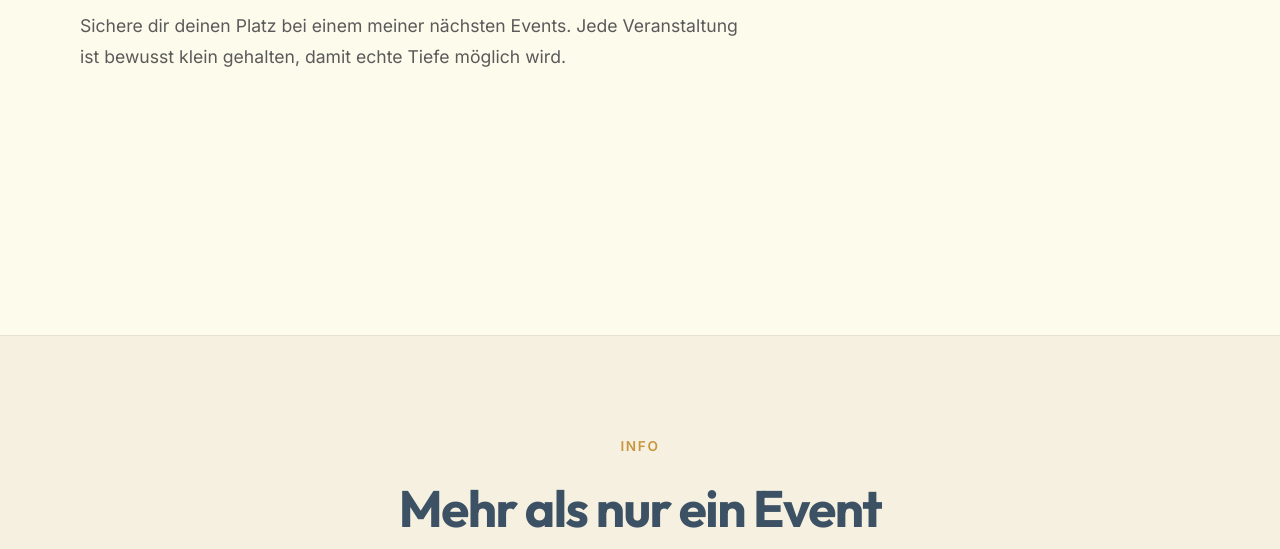
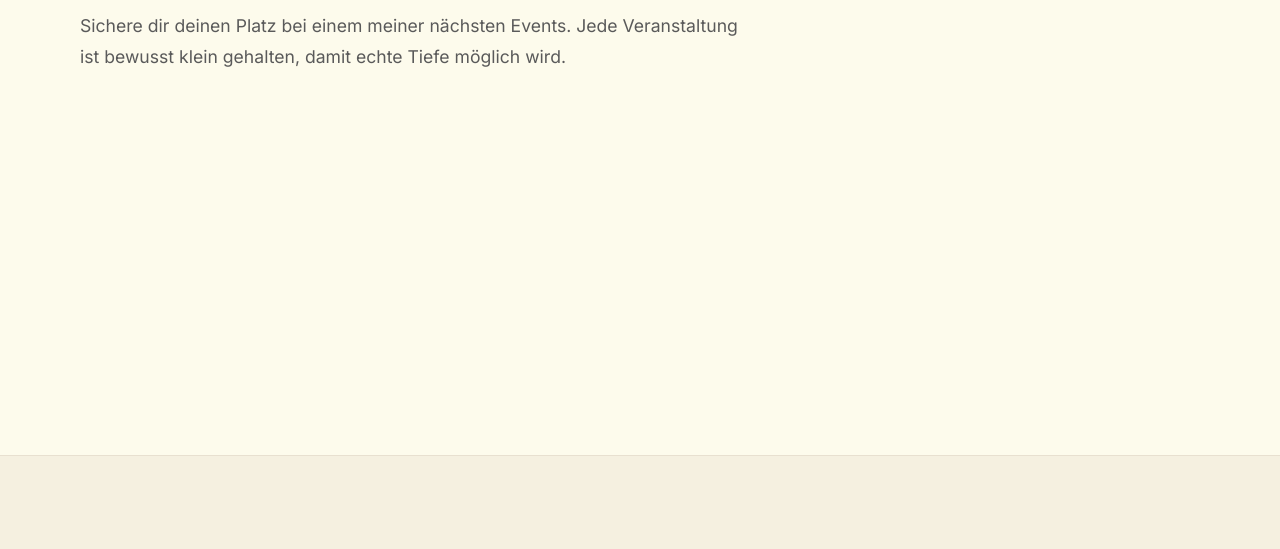
Before and after one commit to michael-geiregger/Website, a plain HTML site: page events.html in a window 1280 px wide. Shown: the part 756-1305 px from the top of the page. Drawn offline with Linux system fonts and the light colour scheme; no server answers.

Commit message:
style: Increase spacing between events and info section

```diff
--- a/events.html
+++ b/events.html
@@ -73,7 +73,7 @@
     </section>
 
     <!-- UPCOMING EVENTS SECTION -->
-    <section class="section">
+    <section class="section" style="padding-bottom: 120px;">
         <div class="container">
             <div class="section-label reveal">Termine</div>
             <h2 class="section-title reveal">Nächste Veranstaltungen</h2>
```
